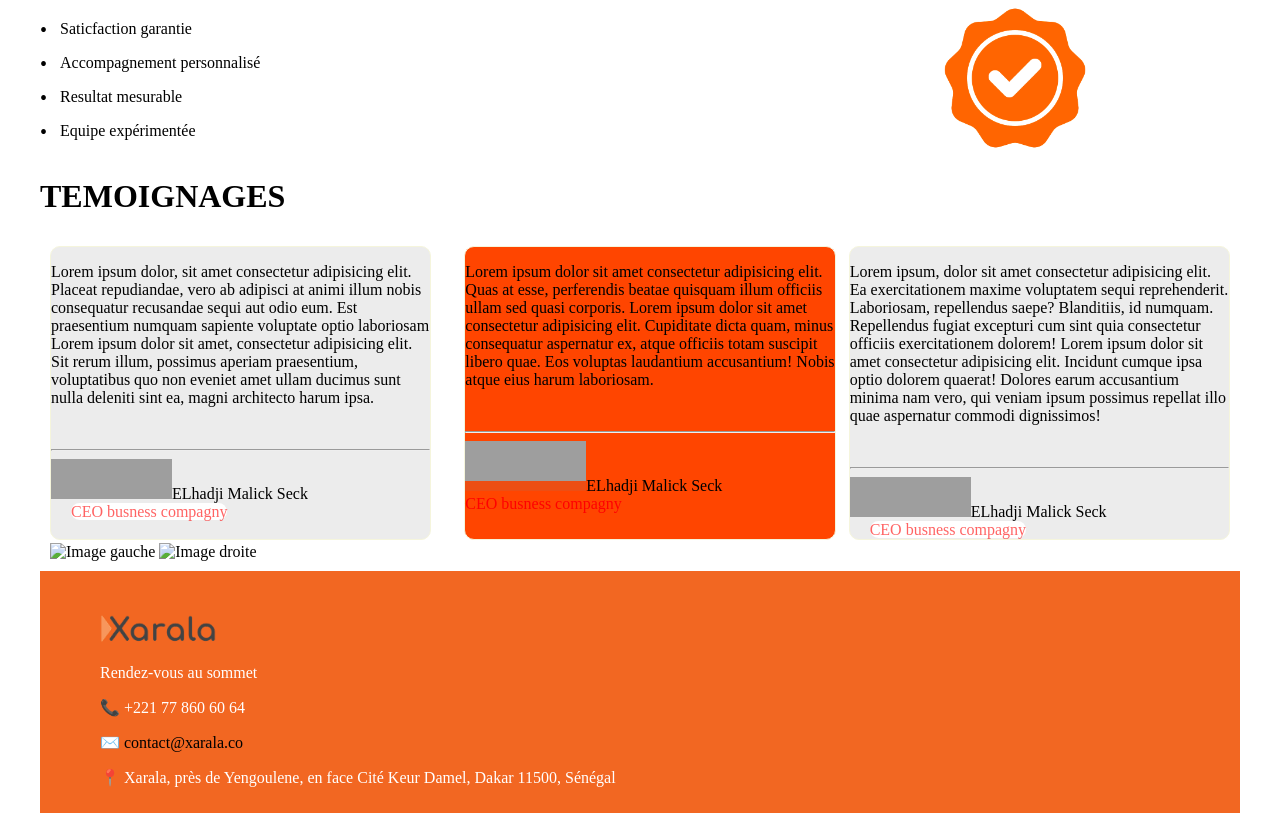
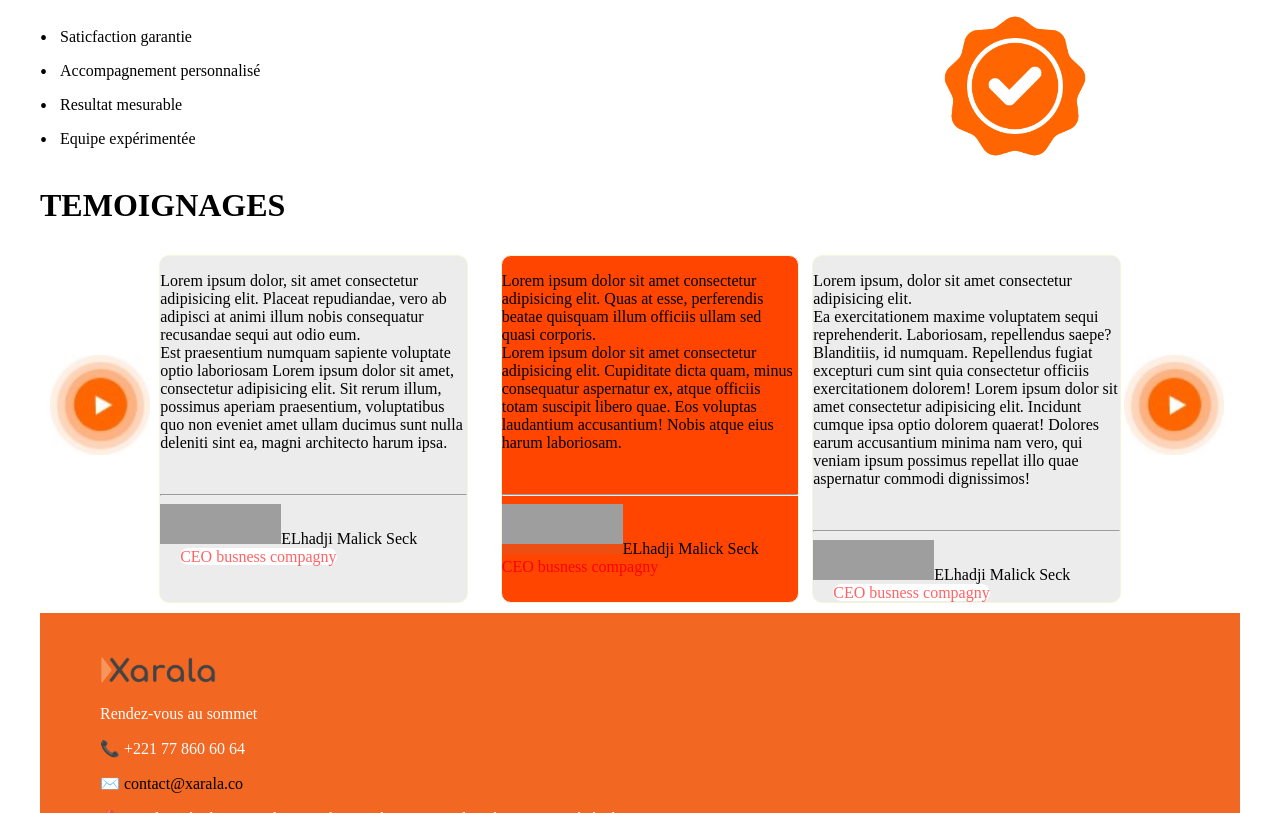
Before and after one commit to maxdiop349-oss/projet--test1, a plain HTML site: page index.html in a window 1280 px wide. Shown: the part 2684-3497 px from the top of the page. Drawn offline with Linux system fonts and the light colour scheme; grey boxes are pictures that could not be loaded.

Commit message:
realisation de mon premier site web

```diff
--- a/index.html
+++ b/index.html
@@ -175,29 +175,32 @@
 </div>
 </div>
 <h1>TEMOIGNAGES</h1>
+
 <div class="lorem">
+  <div class="temo">
+
+  <img src="puce.jpeg" alt="Image gauche" width="100">
+  </div>
 <div class="lorem-1">
-<p>Lorem ipsum dolor, sit amet consectetur adipisicing elit. Placeat repudiandae, vero ab adipisci at animi illum nobis consequatur recusandae sequi aut odio eum. Est praesentium numquam sapiente voluptate optio laboriosam Lorem ipsum dolor sit amet, consectetur adipisicing elit. Sit rerum illum, possimus aperiam praesentium, voluptatibus quo non eveniet amet ullam ducimus sunt nulla deleniti sint ea, magni architecto harum ipsa.</p><br/>
+<p>Lorem ipsum dolor, sit amet consectetur adipisicing elit. Placeat repudiandae, vero ab adipisci at animi illum nobis consequatur recusandae sequi aut odio eum.<br> Est praesentium numquam sapiente voluptate optio laboriosam Lorem ipsum dolor sit amet, consectetur adipisicing elit. Sit rerum illum, possimus aperiam praesentium, voluptatibus quo non eveniet amet ullam ducimus sunt nulla deleniti sint ea, magni architecto harum ipsa.</p><br/>
 
 <hr>
 <img src="EL.png"alt="image">ELhadji Malick Seck<br> <span id="el">CEO busness compagny</span>
 </div>
 <div class="lorem-2">
-<p>Lorem ipsum dolor sit amet consectetur adipisicing elit. Quas at esse, perferendis beatae quisquam illum officiis ullam sed quasi corporis. Lorem ipsum dolor sit amet consectetur adipisicing elit. Cupiditate dicta quam, minus consequatur aspernatur ex, atque officiis totam suscipit libero quae. Eos voluptas laudantium accusantium! Nobis atque eius harum laboriosam.</p><br/>
+<p>Lorem ipsum dolor sit amet consectetur adipisicing elit. Quas at esse, perferendis beatae quisquam illum officiis ullam sed quasi corporis.<br> Lorem ipsum dolor sit amet consectetur adipisicing elit. Cupiditate dicta quam, minus consequatur aspernatur ex, atque officiis totam suscipit libero quae. Eos voluptas laudantium accusantium! Nobis atque eius harum laboriosam.</p><br/>
 <hr>
 <img
  src="EL.png" alt="image">ELhadji Malick Seck<br> <span id="mil">CEO busness compagny</span>
 
 </div>
 <div class="lorem-3">
-<p>Lorem ipsum, dolor sit amet consectetur adipisicing elit. Ea exercitationem maxime voluptatem sequi reprehenderit. Laboriosam, repellendus saepe? Blanditiis, id numquam. Repellendus fugiat excepturi cum sint quia consectetur officiis exercitationem dolorem! Lorem ipsum dolor sit amet consectetur adipisicing elit. Incidunt cumque ipsa optio dolorem quaerat! Dolores earum accusantium minima nam vero, qui veniam ipsum possimus repellat illo quae aspernatur commodi dignissimos!</p><br>
+<p>Lorem ipsum, dolor sit amet consectetur adipisicing elit.<br> Ea exercitationem maxime voluptatem sequi reprehenderit. Laboriosam, repellendus saepe? Blanditiis, id numquam. Repellendus fugiat excepturi cum sint quia consectetur officiis exercitationem dolorem! Lorem ipsum dolor sit amet consectetur adipisicing elit. Incidunt cumque ipsa optio dolorem quaerat! Dolores earum accusantium minima nam vero, qui veniam ipsum possimus repellat illo quae aspernatur commodi dignissimos!</p><br>
 <hr>
 <img src="EL.png"alt="image">ELhadji Malick Seck<br> <span id="el">CEO busness compagny</span>
 </div>
-<div>
-
-  <img src="gauche.jpg" alt="Image gauche" width="100">
-  <img src="droite.jpg" alt="Image droite" width="100">
+<div class="temo">
+  <img src="puce.jpeg" alt="Image droite" width="100">
 </div>
 </div>
 
--- a/style.css
+++ b/style.css
@@ -199,7 +199,7 @@ body {
 }
 .solution{
     padding: 20px;
-    margin: 10px;
+    margin: 20px;
 }
 
 .alpha {
@@ -216,8 +216,8 @@ margin-top: 2px;
 
 }
 .alpha img{
-    width: 150px;
-margin-right:70px;
+    width: 190px;
+margin-right:250px;
 
 }
 .reser {
@@ -442,11 +442,16 @@ justify-content: center;
 .lorem {
 
     display: grid;
-    grid-template-columns: 1fr 1fr 1fr ;
+    grid-template-columns: 1fr 3fr 3fr 3fr 1fr ;
     gap: 50px;
     justify-content: space-evenly;
     padding: 10px;
     gap: 3px;
+
+}
+.temo{
+padding-top: 100px;
+
 
 }
 
```
Also changed, not shown: puce.jpeg (renamed from image.jpeg).
